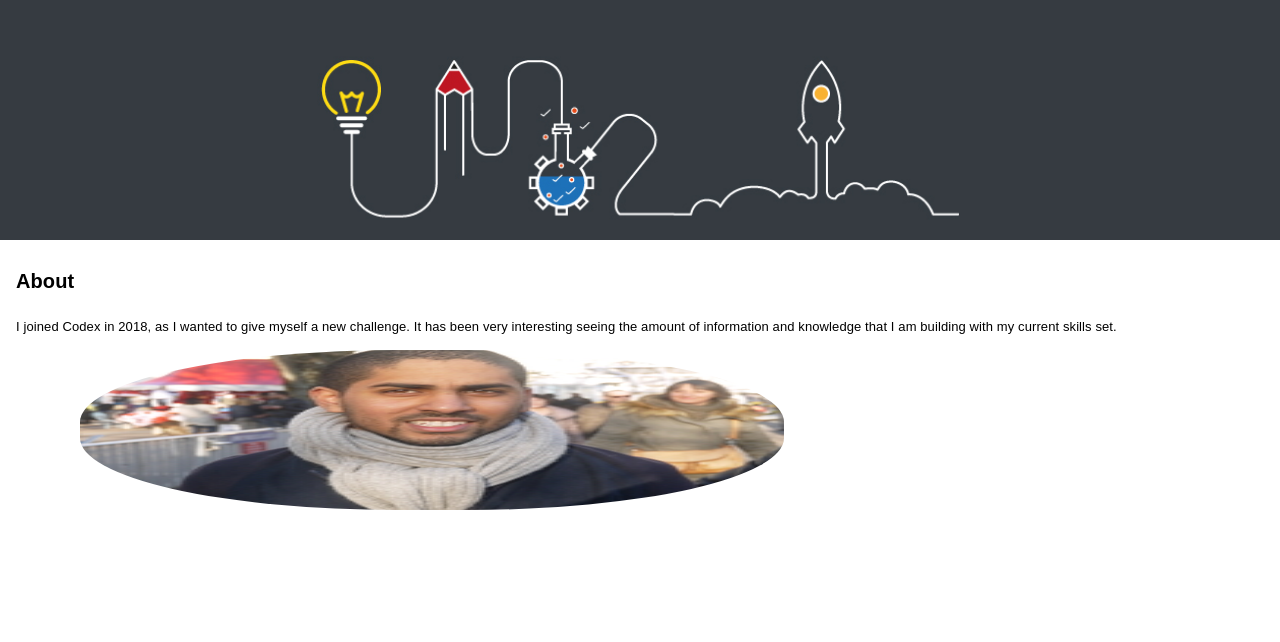
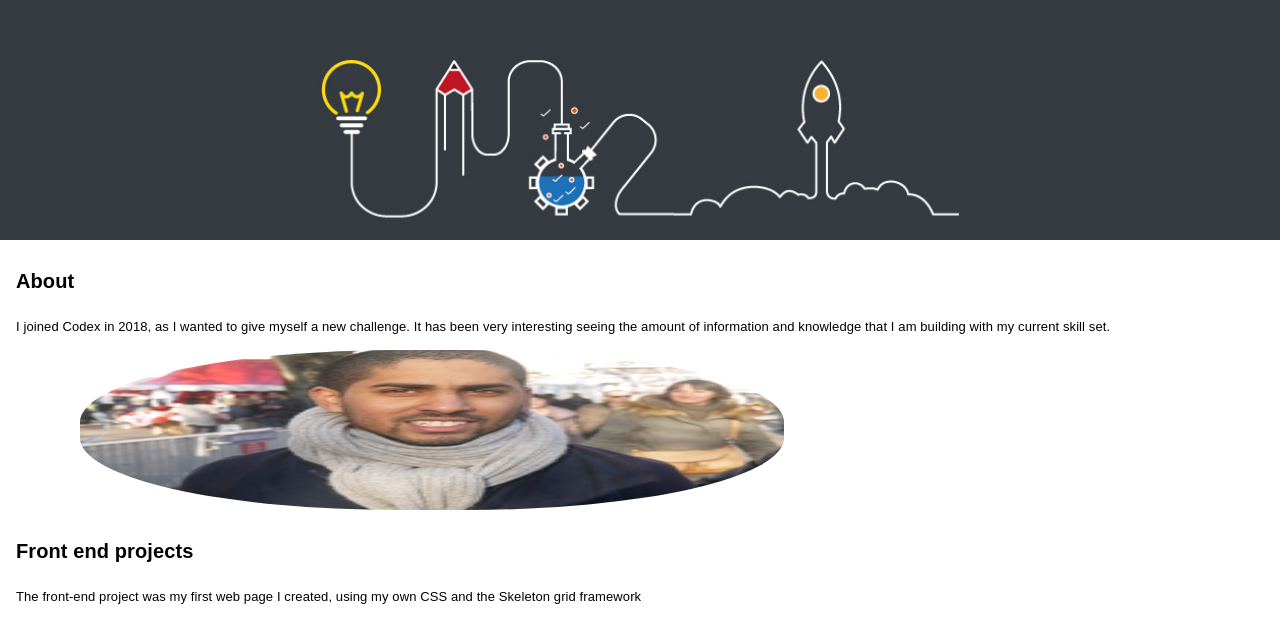
Before and after one commit to Yegan/yegan.github.io, a plain HTML site: page index.html in a window 1280 px wide. Shown: the part 114-756 px from the top of the page. Drawn offline with Linux system fonts and the light colour scheme.

Commit message:
new changes

```diff
--- a/index.html
+++ b/index.html
@@ -12,12 +12,26 @@
       <img src="code.jpg" alt="code">
       <div class="info">
         <h4>About</h4>
-        <p> I joined Codex in 2018, as I wanted to give myself a new challenge. It has been very interesting seeing the amount of information and knowledge that I am building with my current skills set.</p>
+        <p> I joined Codex in 2018, as I wanted to give myself a new challenge. It has been very interesting seeing the amount of information and knowledge that I am building with my current skill set.</p>
       </div>
       <div class="pic">
         <img src="yegan-resize.jpg" alt="me">
       </div>
     </div> <!-- HTML header  -->
+<div class="front-end">
+  <div class="front-end-projects">
+    <h4>Front end projects</h4>
+    <p>The front-end project was my first web page I created, using my own CSS and the Skeleton grid framework</p>
+  </div>
+  <div class="links">
+    <ul>
+
+    </ul>
+
+  </div>
+
+</div>
+
 
   </div>
 
--- a/style.css
+++ b/style.css
@@ -32,3 +32,21 @@ margin: 1em;
    margin-left: 5em;
    border-radius: 45%;
  }
+/* front-end-projects                                 */
+
+ .front-end {
+margin: 1em;
+ }
+
+ .front-end p{
+   font-family: sans-serif;
+   font-size: 13px;
+   letter-spacing: 0.1px;
+   line-height: 15px;
+ }
+ .front-end h4{
+   font-family: sans-serif;
+   font-size: 20px;
+   letter-spacing: 0.1px;
+   line-height: 22px;
+ }
```
